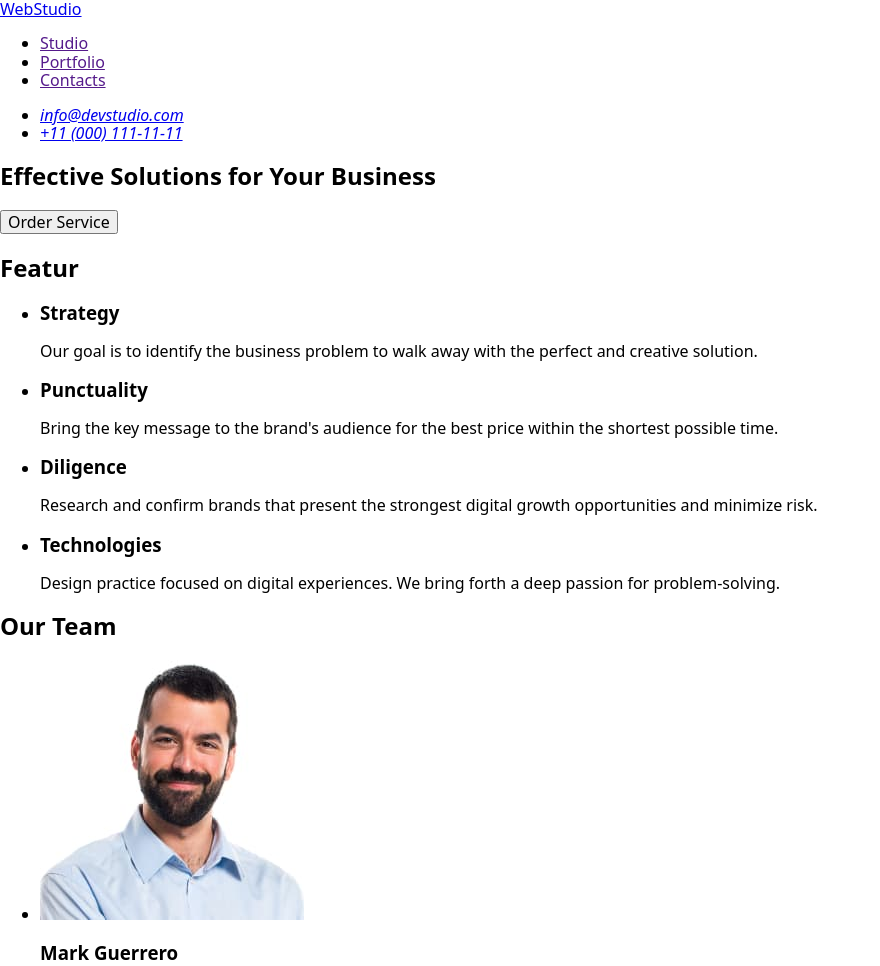
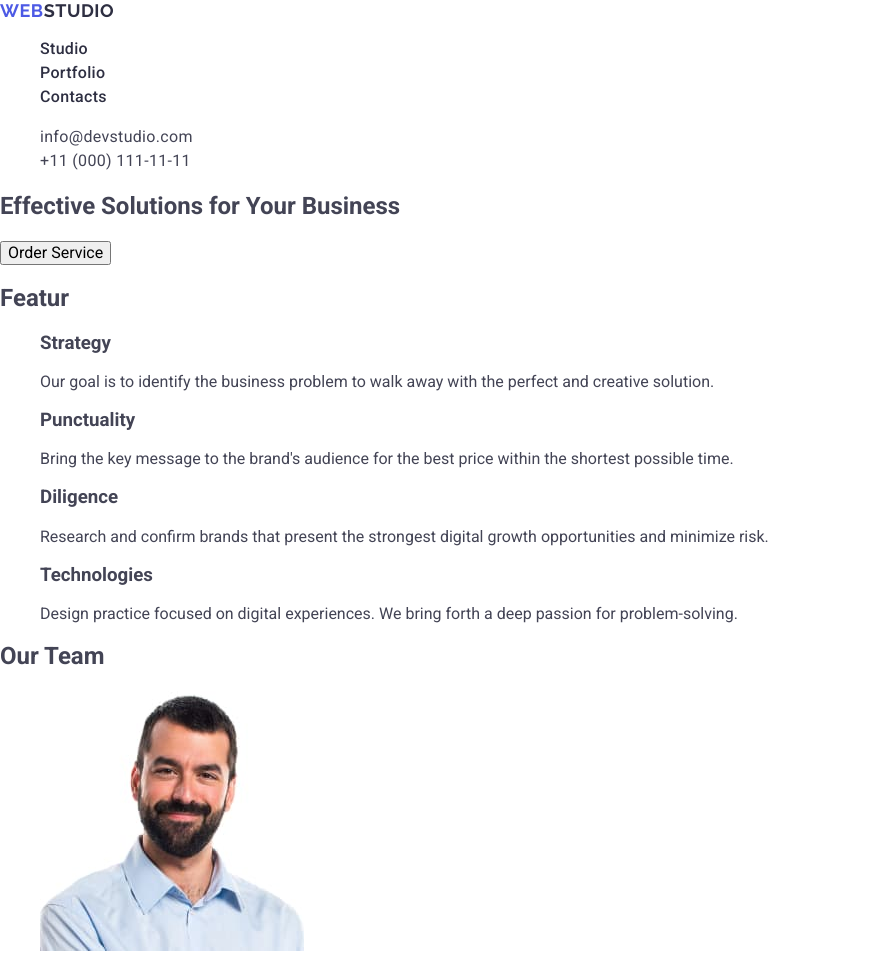
Before and after one commit to VolodymyrFylenko/goit-markup-hw-02, a plain HTML site: page index.html in a window 1280 px wide. Shown: the top 966 px of the page, without its empty margins (0-880 px from the left). Drawn offline with nearby package versions, Linux system fonts and the light colour scheme.

Commit message:
add styles header

```diff
--- a/css/styles.css
+++ b/css/styles.css
@@ -0,0 +1,57 @@
+/* font-family: "Raleway", sans-serif;
+font-family: "Roboto", serif; */
+
+body {
+font-family: "Roboto", serif;
+color: #434455;
+background-color: #fff;;
+}
+
+ul, ol {
+    list-style-type: none;
+}
+
+a {
+    text-decoration: none;
+}
+
+.logo {
+    font-family: "Raleway", sans-serif;
+        font-weight: 700;
+        font-size: 18px;
+        line-height: 1.17;
+        letter-spacing: 0.03em;
+        text-transform: uppercase;
+        color: #4d5ae5;
+}
+
+.header-logo .logo-part {
+    color: #2e2f42;
+}
+
+.nav-link {
+        font-weight: 500;
+        font-size: 16px;
+        line-height: 1.5;
+        letter-spacing: 0.02em;
+        color: #2e2f42;
+}
+
+
+
+.contacts {
+    font-style: normal;
+}
+
+.contacts-link {
+        font-size: 16px;
+        line-height: 1.5;
+        letter-spacing: 0.02em;
+        color: #434455;
+}
+.contacts-link:hover,
+.contacts-link:focus,
+.nav-link:hover,
+.nav-link:focus {
+    color: #404bbf;
+}
--- a/index.html
+++ b/index.html
@@ -6,34 +6,46 @@
     <title>WebStudio</title>
     <link
       rel="stylesheet"
-      href="https://cdn.jsdelivr.net/npm/modern-normalize@2.0.0/modern-normalize.min.css"
+      href="https://cdnjs.cloudflare.com/ajax/libs/modern-normalize/3.0.1/modern-normalize.min.css"
+    />
+    <link rel="preconnect" href="https://fonts.googleapis.com" />
+    <link rel="preconnect" href="https://fonts.gstatic.com" crossorigin />
+    <link
+      href="https://fonts.googleapis.com/css2?family=Raleway:wght@700&family=Roboto:wght@400;500;700&display=swap"
+      rel="stylesheet"
     />
     <link rel="stylesheet" href="./css/styles.css" />
   </head>
   <body>
-    <header class="header">
-      <nav>
-        <a href="./index.html">WebStudio</a>
-        <ul>
-          <li>
-            <a href="">Studio</a>
+    <header class="page-header">
+      <nav class="header-nav">
+        <a class="logo header-logo" href="./index.html"
+          >Web<span class="logo-part">Studio</span></a
+        >
+        <ul class="nav-list">
+          <li class="nav-item">
+            <a href="./index.html" class="nav-link">Studio</a>
           </li>
-          <li>
-            <a href="">Portfolio</a>
+          <li class="nav-item">
+            <a href="" class="nav-link">Portfolio</a>
           </li>
-          <li>
-            <a href="">Contacts</a>
+          <li class="nav-item">
+            <a href="" class="nav-link">Contacts</a>
           </li>
         </ul>
       </nav>
 
-      <address>
-        <ul>
-          <li>
-            <a href="mailto:info@devstudio.com">info@devstudio.com</a>
+      <address class="contacts">
+        <ul class="contacts-list">
+          <li class="contacts-item">
+            <a class="contacts-link" href="mailto:info@devstudio.com"
+              >info@devstudio.com</a
+            >
           </li>
-          <li>
-            <a href="tel:+110001111111">+11 (000) 111-11-11</a>
+          <li class="contacts-item">
+            <a class="contacts-link" href="tel:+110001111111"
+              >+11 (000) 111-11-11</a
+            >
           </li>
         </ul>
       </address>
@@ -41,13 +53,13 @@
 
     <main>
       <section>
-        <h1>Effective Solutions for Your Business</h1>
+        <h1 class="page-title">Effective Solutions for Your Business</h1>
 
-        <button type="button">Order Service</button>
+        <button type="button" class="btn">Order Service</button>
       </section>
 
       <section>
-        <h2>Featur</h2>
+        <h2 class="section-title">Featur</h2>
 
         <ul>
           <li>
```
